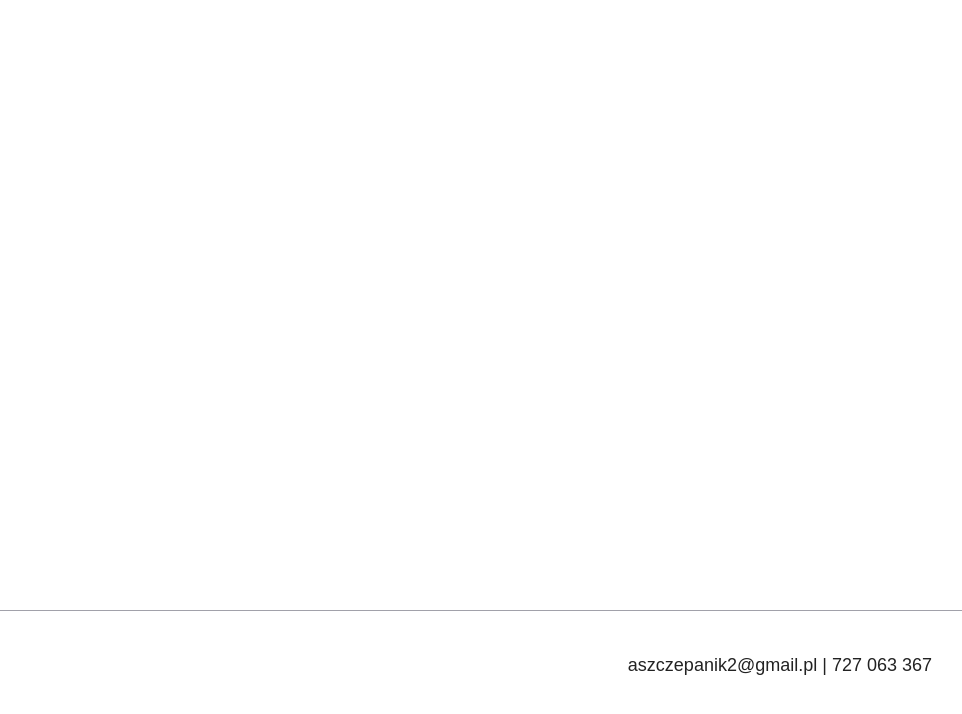
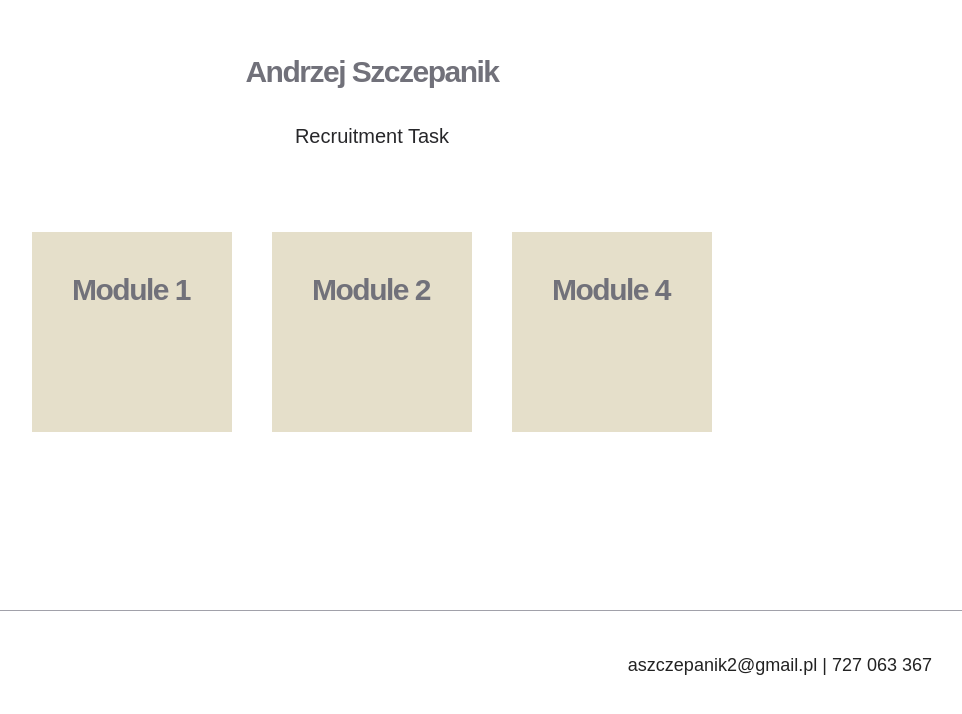
Before and after one commit to szpinaczek/180heartbeatsRecruitment, a Next.js app: page / in a window 1280 px wide. Shown: the part 190-904 px from the top of the page, without its empty margins (268-1230 px from the left). Built offline with nearby package versions, Linux system fonts and the light colour scheme; what @midudev/tailwind-animations would draw is missing.

Commit message:
add links on home page

```diff
--- a/app/module2/page.tsx
+++ b/app/module2/page.tsx
@@ -21,17 +21,27 @@ const allModules = await getAllModules(
 // allModules.map((modules: any) => console.log(modules));
 
 export default async function Module2Page() {
-
-
-  return <main className="flex min-h-screen flex-col items-center justify-center p-24 bg-white">
+  return (
+    <>
       {allModules.map((modules: any) => (
         <section key={modules.sys.id} className="w-full lg:max-w-[800px]">
-          <div className={`mainContainer relative mb-[100px] flex ${modules.isRight ? 'flex-row-reverse' : 'flex-row'}`}>
-
-            <div className={`textContainer mt-0 pt-[50px] pl-[40px] pb-[178px] w-[80%] ${modules.isRight ? 'justify-end' : 'justify-start'} ${modules.hasGradient ? 'bg-gradient-to-br from-[#e5dfca] to-white' : ''}`}>
-                <h1 className="text-2xl font-bold tracking-tighter sm:text-3xl text-zinc-500 mb-[30px]">
-                  {modules.moduleTitle}
-                </h1>
+          <div
+            className={`mainContainer relative mb-[100px] flex ${
+              modules.isRight ? "flex-row-reverse" : "flex-row"
+            }`}
+          >
+            <div
+              className={`textContainer mt-0 pt-[50px] pl-[40px] pb-[178px] w-[80%] ${
+                modules.isRight ? "justify-end" : "justify-start"
+              } ${
+                modules.hasGradient
+                  ? "bg-gradient-to-br from-[#e5dfca] to-white"
+                  : ""
+              }`}
+            >
+              <h1 className="text-2xl font-bold tracking-tighter sm:text-3xl text-zinc-500 mb-[30px]">
+                {modules.moduleTitle}
+              </h1>
 
               <div className="space-y-4 md:space-y-6">
                 <div className="space-y-2">
@@ -42,7 +52,11 @@ export default async function Module2Page() {
               </div>
             </div>
 
-            <div className={`imageContainer w-full h-[572px] relative flex ${modules.isRight ? 'justify-start' : 'justify-end'}`}>
+            <div
+              className={`imageContainer w-full h-[572px] relative flex ${
+                modules.isRight ? "justify-start" : "justify-end"
+              }`}
+            >
               {modules.mainImage.url && (
                 <Image
                   alt="Module Main Image"
@@ -55,7 +69,9 @@ export default async function Module2Page() {
               {modules.secondaryImage.url && (
                 <Image
                   alt="Module Secondary Image"
-                  className={`relative overflow-hidden object-cover z-9 top-[273px] w-[235px] h-[296px] ${modules.isRight ? 'left-[175px]' : 'left-[-175px]'}`}
+                  className={`relative overflow-hidden object-cover z-9 top-[273px] w-[235px] h-[296px] ${
+                    modules.isRight ? "left-[175px]" : "left-[-175px]"
+                  }`}
                   height="235"
                   src={modules.secondaryImage.url}
                   width="296"
@@ -65,5 +81,6 @@ export default async function Module2Page() {
           </div>
         </section>
       ))}
-    </main>
+    </>
+  );
 }
--- a/app/module4/page.tsx
+++ b/app/module4/page.tsx
@@ -20,7 +20,7 @@ const handleButtonColor = (modules: any) => {
 
 export default async function ModulePage4() {
   return (
-    <main className="flex min-h-screen flex-col items-center justify-center p-10 md:p-24 bg-white">
+    <>
       {allModules.map((modules: any) => (
         <section key={modules.sys.id} className="w-full lg:max-w-[800px]">
           <div
@@ -53,14 +53,12 @@ export default async function ModulePage4() {
 
               {modules.hasButton && (
                 <button
-
                   className={`bg-black py-4 px-8 text-sm font-semibold text-white hover:text-zinc-200 mt-10 uppercase`}
                 >
                   quis autem vel eum
                 </button>
                 // <Button bgColor='black'>quis autem vel eum</Button>
               )}
-
             </div>
 
             <div
@@ -81,6 +79,6 @@ export default async function ModulePage4() {
           </div>
         </section>
       ))}
-    </main>
+    </>
   );
 }
--- a/app/page.tsx
+++ b/app/page.tsx
@@ -1,5 +1,17 @@
+import Link from "next/link";
 
-
-export default async function Home() {
-  <main>Home</main>
+export default function Page() {
+  return <>
+    <div className="bg-white w-screen p-10 text-center">
+      <h1 className="text-2xl font-bold tracking-tighter sm:text-3xl text-zinc-500 mb-[30px]">Andrzej Szczepanik</h1>
+      <p className="text-zinc-800 md:text-xl/relaxed lg:text-xl/relaxed dark:text-zinc-400">Recruitment Task</p>
+    </div>
+    <section>
+      <div className="p-10 flex flex-row justify-between w-full gap-10">
+        <Link href="/module1" className="h-[200px] w-[200px] bg-beige p-10 text-2xl font-bold tracking-tighter sm:text-3xl text-zinc-500 mb-[30px]">Module 1</Link>
+        <Link href="/module2" className="h-[200px] w-[200px] bg-beige p-10 text-2xl font-bold tracking-tighter sm:text-3xl text-zinc-500 mb-[30px]">Module 2</Link>
+        <Link href="/module4" className="h-[200px] w-[200px] bg-beige p-10 text-2xl font-bold tracking-tighter sm:text-3xl text-zinc-500 mb-[30px]">Module 4</Link>
+      </div>
+    </section>
+  </>
 }
```
